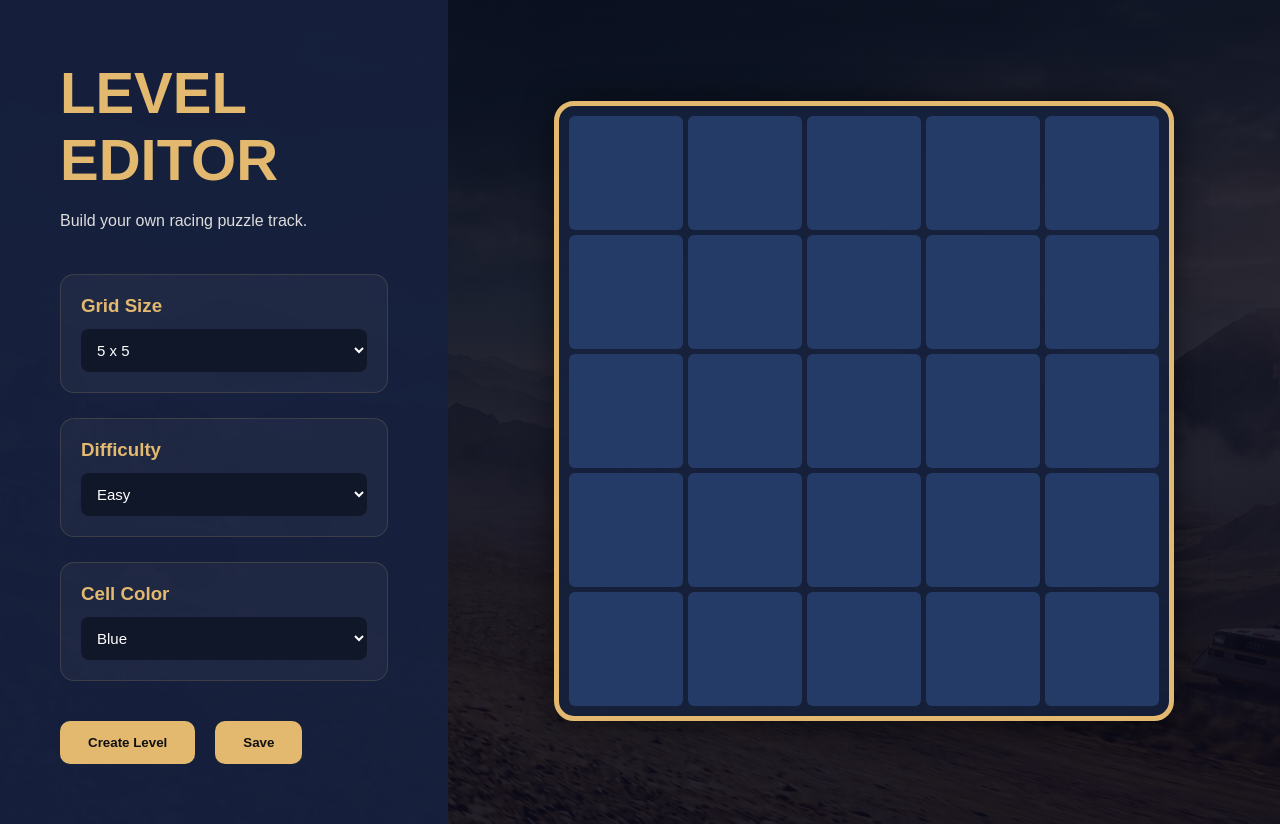
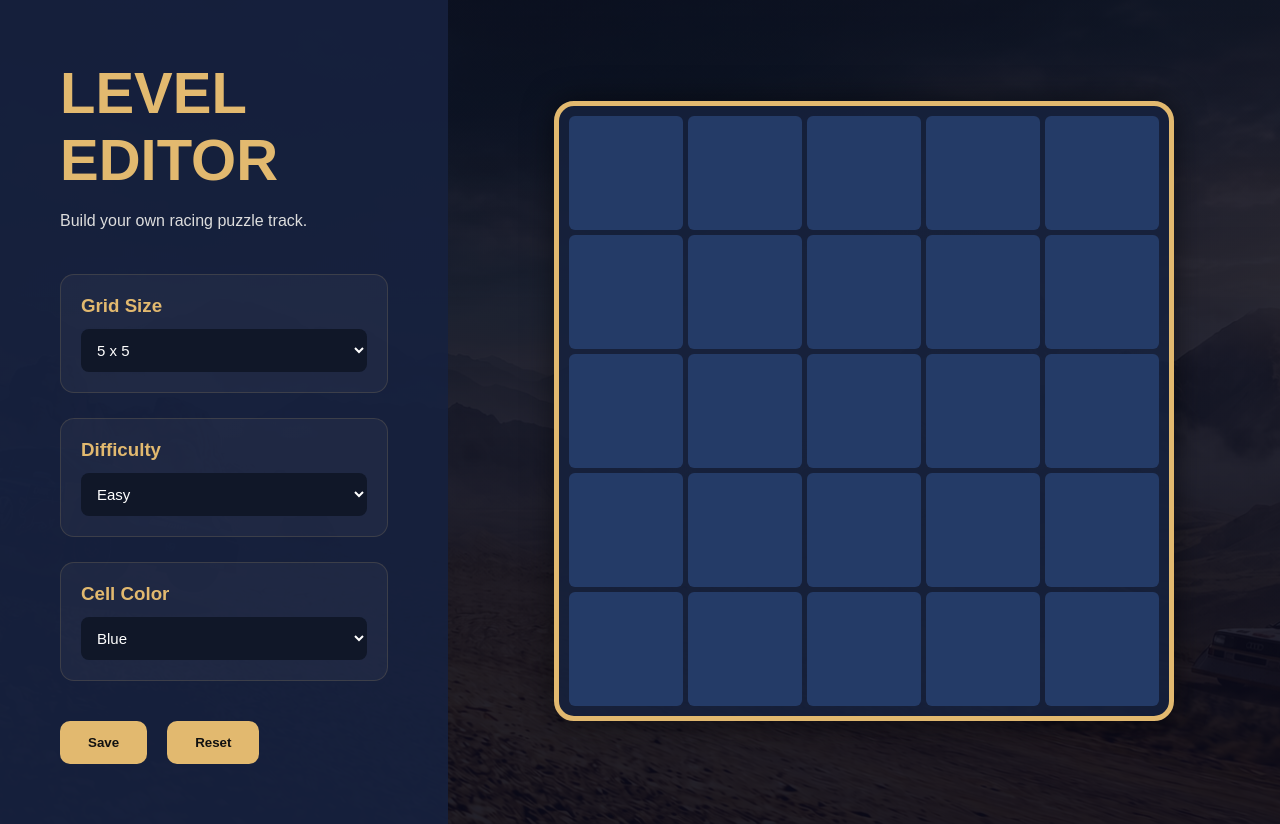
Before and after one commit to RobinLKK/2026-grp8-Clio2Tune, a PHP site: page /editor.php in a window 1280 px wide. Shown: the part 89-913 px from the top of the page. Run offline with PHP 8.4, Linux system fonts and the light colour scheme.

Commit message:
boutton reset editor

```diff
--- a/web/pages/editor.php
+++ b/web/pages/editor.php
@@ -80,8 +80,8 @@ session_start();
         </div>
 
         <div class="editor-buttons">
-            <button>Create Level</button>
-            <button class="secondary-btn">Save</button>
+            <button class="btn-outline">Save</button>
+            <button class="btn-reset" id="resetGrid">Reset</button>
         </div>
 
     </section>
@@ -117,6 +117,11 @@ session_start();
                 {
                     createGrid(gridSize.value);
                 });
+                const resetGrid = document.getElementById("resetGrid");
+                resetGrid.addEventListener("click", () =>
+                {
+                    createGrid(gridSize.value);
+                });
                 createGrid(5);
 
             </script>
```
